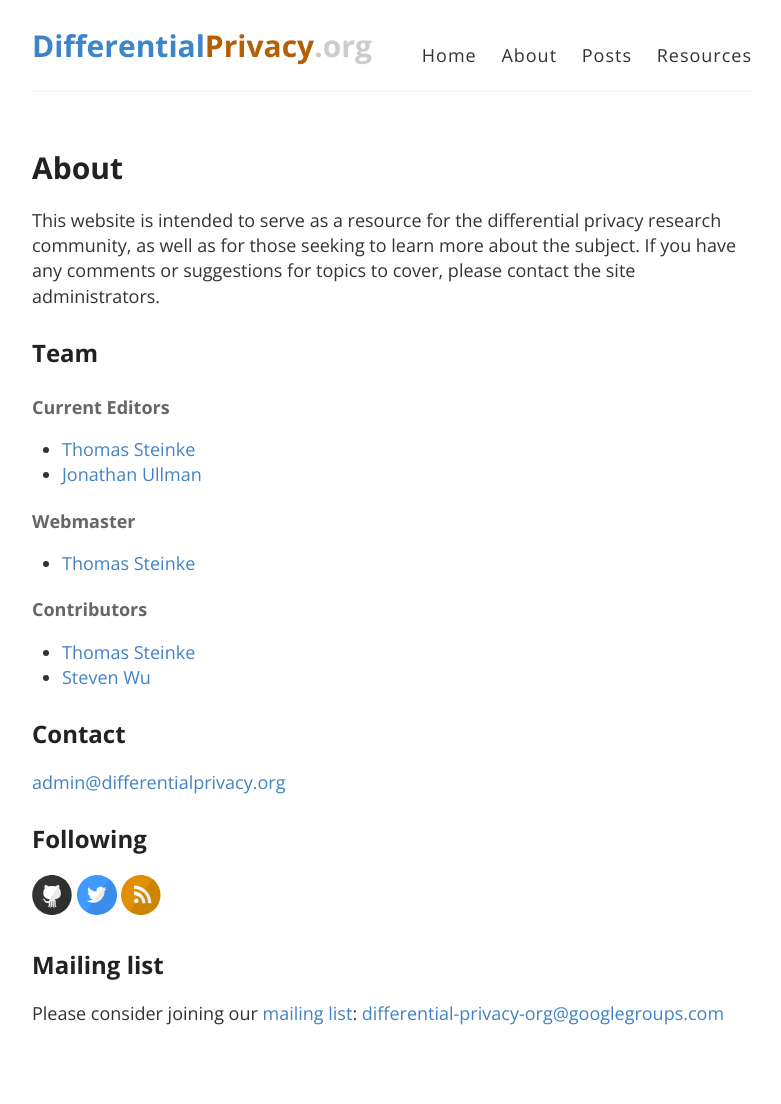
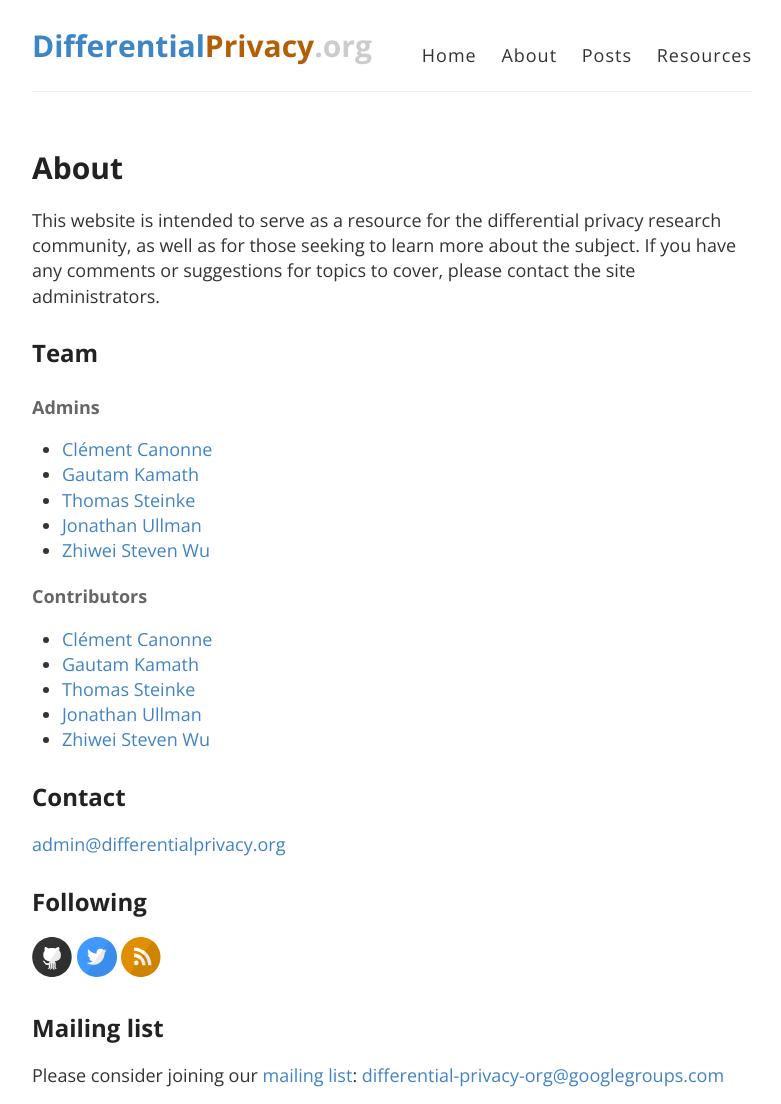
Before and after one commit to differentialprivacy/differentialprivacy, a Jekyll site: the page built from about.md, in a window 1280 px wide. Shown: the whole page, without its empty margins (248-1029 px from the left). Built offline with Jekyll 4.4.1, drawn with Linux system fonts in a browser that asks for light colours; before the commit the page ends 1041 px from its top, so only the background shows below that.

Commit message:
updating about.md with the new admin info

```diff
--- a/about.md
+++ b/about.md
@@ -7,16 +7,19 @@ permalink: /about/
 This website is intended to serve as a resource for the differential privacy research community, as well as for those seeking to learn more about the subject. If you have any comments or suggestions for topics to cover, please contact the site administrators.
 
 ## Team
-#### Current Editors
-* <a href="http://www.thomas-steinke.net/">Thomas Steinke</a><br>
-* <a href="https://www.ccs.neu.edu/home/jullman/">Jonathan Ullman</a><br>
-
-#### Webmaster
-* <a href="http://www.thomas-steinke.net/">Thomas Steinke</a>
+#### Admins
+* [Clément Canonne](http://www.cs.columbia.edu/~ccanonne/)
+* [Gautam Kamath](http://www.gautamkamath.com/)
+* [Thomas Steinke](http://www.thomas-steinke.net/)
+* [Jonathan Ullman](https://www.ccs.neu.edu/home/jullman/)
+* [Zhiwei Steven Wu](https://zstevenwu.com/)
 
 #### Contributors
-* <a href="http://www.thomas-steinke.net/">Thomas Steinke</a>
-* [Steven Wu](https://zstevenwu.com/)
+* [Clément Canonne](http://www.cs.columbia.edu/~ccanonne/)
+* [Gautam Kamath](http://www.gautamkamath.com/)
+* [Thomas Steinke](http://www.thomas-steinke.net/)
+* [Jonathan Ullman](https://www.ccs.neu.edu/home/jullman/)
+* [Zhiwei Steven Wu](https://zstevenwu.com/)
 
 ## Contact
 
```
